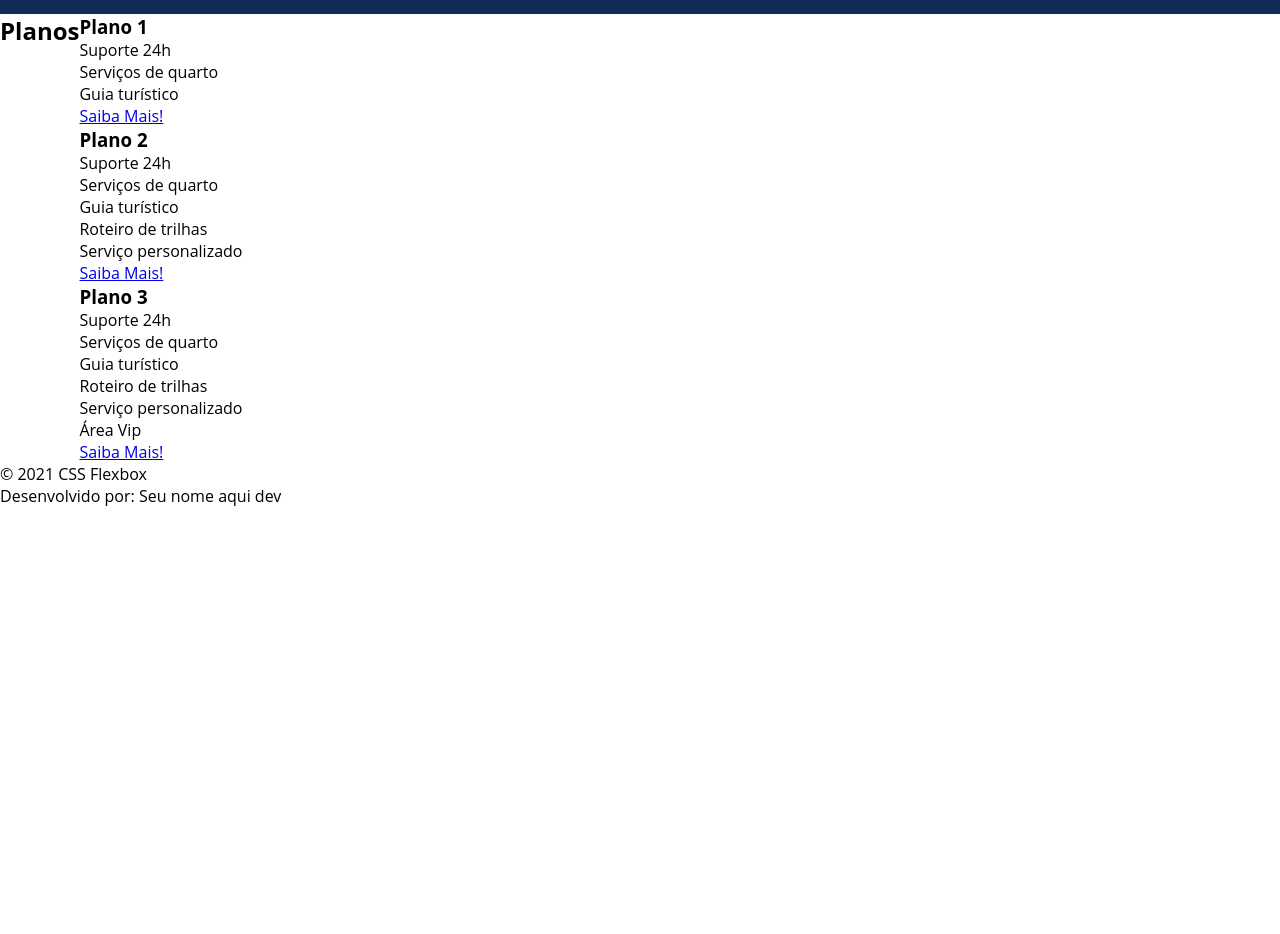
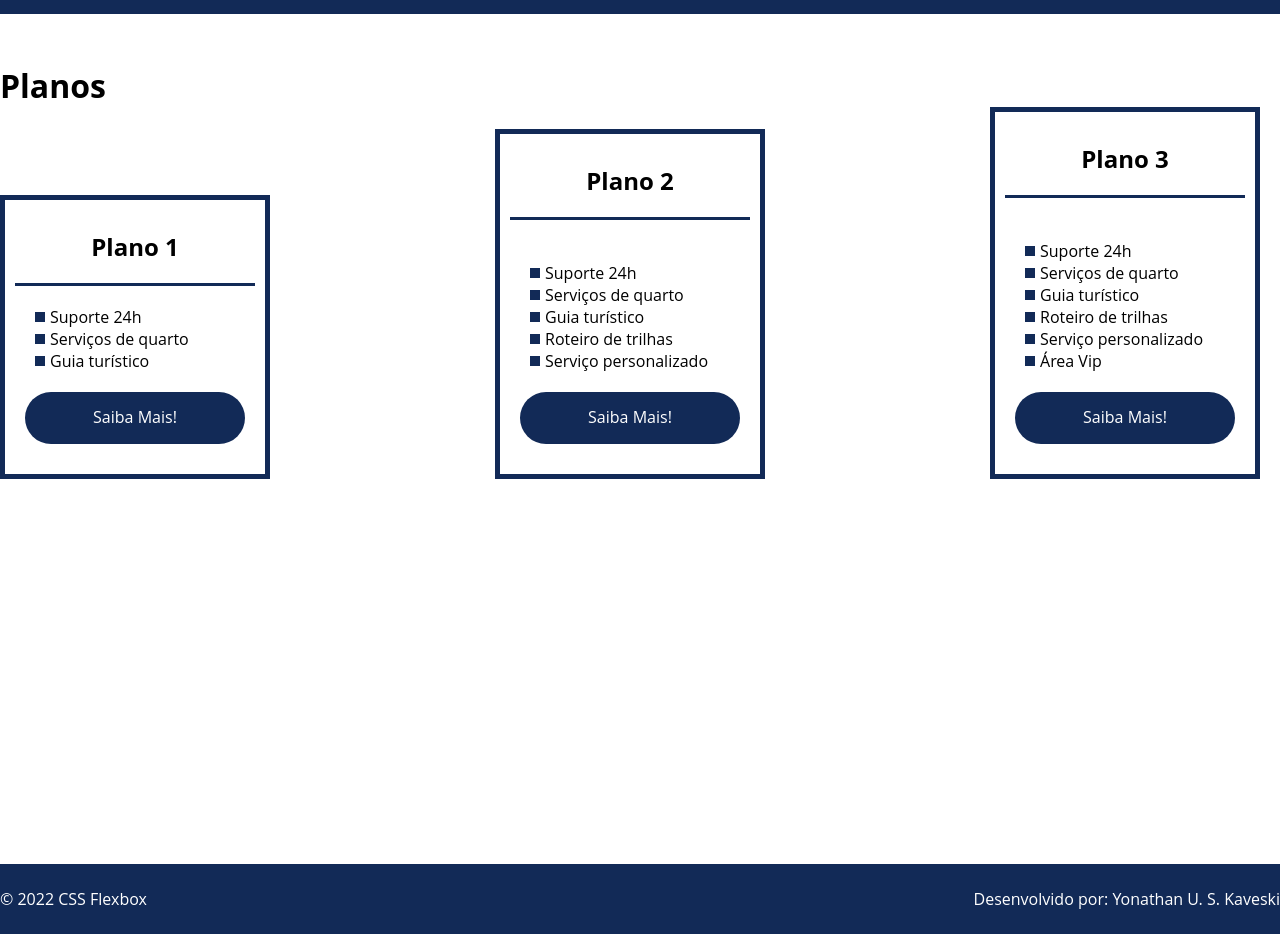
Before and after one commit to yonathan-uchoa/impulso-javascript, a plain HTML site: page module-II/flexbox-course/flex-projeto/index.html in a window 1280 px wide. Shown: the part 1780-2714 px from the top of the page. Before the commit the page ends 2287 px from the top, so only its background shows below. Drawn offline with Linux system fonts and the light colour scheme.

Commit message:
style: div 'plano', footer and mobile

```diff
--- a/module-II/flexbox-course/flex-projeto/index.html
+++ b/module-II/flexbox-course/flex-projeto/index.html
@@ -23,7 +23,7 @@
         <div class="texto-apresentacao">
             <h1>Flex <br>Turismos</h1>
             <p>O melhor serviço para você!</p>
-            <a href="">Saiba Mais!</a>
+            <a href="" class="btn">Saiba Mais!</a>
         </div>
 
         <div>
@@ -82,11 +82,12 @@
                     <li>Serviços de quarto</li>
                     <li>Guia turístico</li>
                 </ul>
-                <a href="#">Saiba Mais!</a>
+                <a href="#" class="btn">Saiba Mais!</a>
             </div>
 
             <div class="item-plano">
                 <h3>Plano 2</h3>
+                <br>
                 <ul>
                     <li>Suporte 24h</li>
                     <li>Serviços de quarto</li>
@@ -94,11 +95,12 @@
                     <li>Roteiro de trilhas</li>
                     <li>Serviço personalizado</li>
                 </ul>
-                <a href="#">Saiba Mais!</a>
+                <a href="#" class="btn">Saiba Mais!</a>
             </div>
 
             <div class="item-plano">
                 <h3>Plano 3</h3>
+                <br>
                 <ul>
                     <li>Suporte 24h</li>
                     <li>Serviços de quarto</li>
@@ -107,14 +109,16 @@
                     <li>Serviço personalizado</li>
                     <li>Área Vip</li>
                 </ul>
-                <a href="#">Saiba Mais!</a>
+                <a href="#" class="btn">Saiba Mais!</a>
             </div>
        </div>
     </div>
 
     <footer>
-        <p>&copy; 2021 CSS Flexbox</p>
-        <p>Desenvolvido por: Seu nome aqui dev</p>
+        <div class="flex-container footer">
+            <p>&copy; 2022 CSS Flexbox</p>
+            <p>Desenvolvido por: Yonathan U. S. Kaveski</p>
+        </div>
     </footer>
 </body>
 </html>
--- a/module-II/flexbox-course/flex-projeto/style.css
+++ b/module-II/flexbox-course/flex-projeto/style.css
@@ -20,6 +20,7 @@ ul li a{
     max-width: 1320px;
     margin: auto;
     width: 100%;
+    min-width: 320px;
 }
 
 header{
@@ -62,7 +63,7 @@ header .menu{
     margin-bottom: 10px;
 }
 
-.texto-apresentacao a{ /*faz o contorno, como um botão*/
+.btn{ /*faz o contorno, como um botão*/
     background-color: #122A57;
     color: white;
     text-align: center;
@@ -79,6 +80,11 @@ header .menu{
     align-items: center;
     justify-content: space-between;
     min-height: 50vh;
+}
+
+#quem-somos img{
+    min-width: 320px;
+    margin: auto;
 }
 
 #quem-somos h2{
@@ -149,3 +155,125 @@ header .menu{
     background-color: #122A57;
     width: 100%;
 }
+
+#planos{
+    flex-direction: column;
+    min-height: 100vh;
+    padding-top: 50px;
+}
+#planos h2{
+    font-size: 32px;
+}
+
+.list-planos{
+    display: flex;
+    align-items: flex-end;
+    justify-content: space-between;
+}
+
+.item-plano{
+    flex: 1;
+    border: 5px solid #122A57;
+    margin-right: 20px;
+    padding: 10px;
+    max-width: 240px;
+}
+
+.item-plano .btn{
+    margin: auto;
+    margin-bottom: 20px;
+}
+
+.item-plano h3{
+    font-size: 24px;
+    display: flex;
+    flex-direction: column;
+    text-align: center;
+    margin-top: 20px
+}
+
+.item-plano h3::after{
+    content:"";
+    background-color: #122A57;
+    width: 100%;
+    height: 3px;
+    margin-top: 20px;
+    margin-bottom: 10px;
+}
+
+.item-plano ul{
+    padding: 10px 20px;
+    display: flex;
+    flex-direction: column;
+    margin-bottom: 10px;
+}
+
+.item-plano ul li{
+    display: flex;
+    flex-wrap: nowrap;
+    align-items: center;
+}
+
+.item-plano ul li::before{
+    content: "";
+    width: 10px;
+    height: 10px;
+    background-color: #122A57;
+    margin-right: 5px;
+}
+
+footer{
+    background-color: #122A57;
+    height: 70px;
+    display: flex;
+    align-items: center;
+}
+
+footer .footer{
+    justify-content: space-between;
+    color: white;
+}
+
+/* mobile */
+@media(max-width: 992px){
+    .flex-container{
+        flex-direction: column;
+    }
+
+    .apresentacao{
+        flex-direction: column-reverse;
+    }
+
+    .apresetacao .texto-apresentacao{
+        min-height: 200px;
+        width: 100%;
+    }
+
+    #quem-somos{
+        flex-direction: column-reverse;
+    }
+
+    .list-servico{
+        flex-direction: column;
+    }
+
+    .item-servico img{
+        width: 50%;
+        margin: auto;
+    }
+
+    .list-planos{
+        flex-direction: column;
+        align-items: flex-start;
+        margin-bottom: 20px;
+    }
+
+    .list-planos .item-plano{
+        max-width: 90%;
+        margin: auto;
+        width: 100%;
+        margin-bottom: 20px;
+    }
+
+
+}
```
Also changed, not shown: 1 other file.
